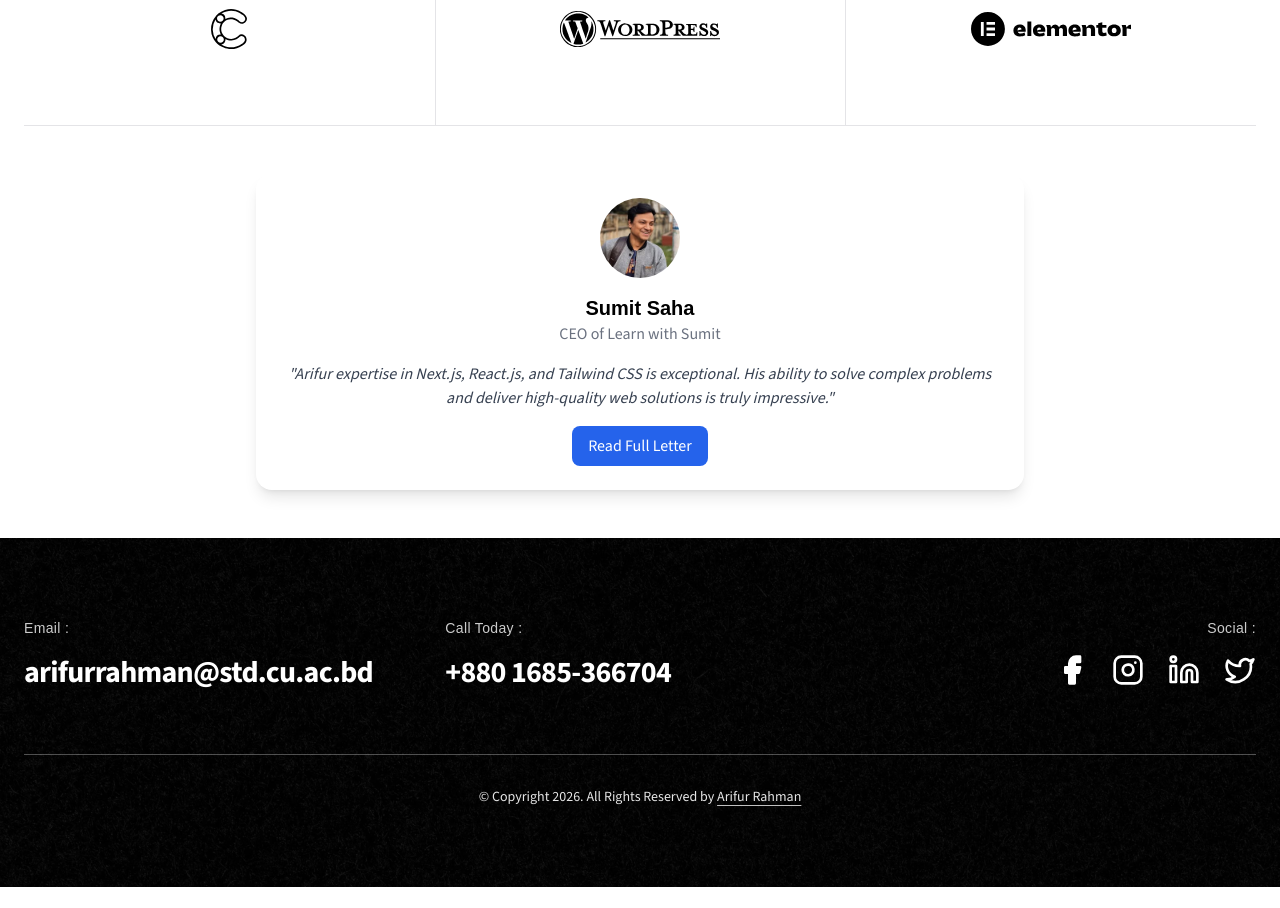
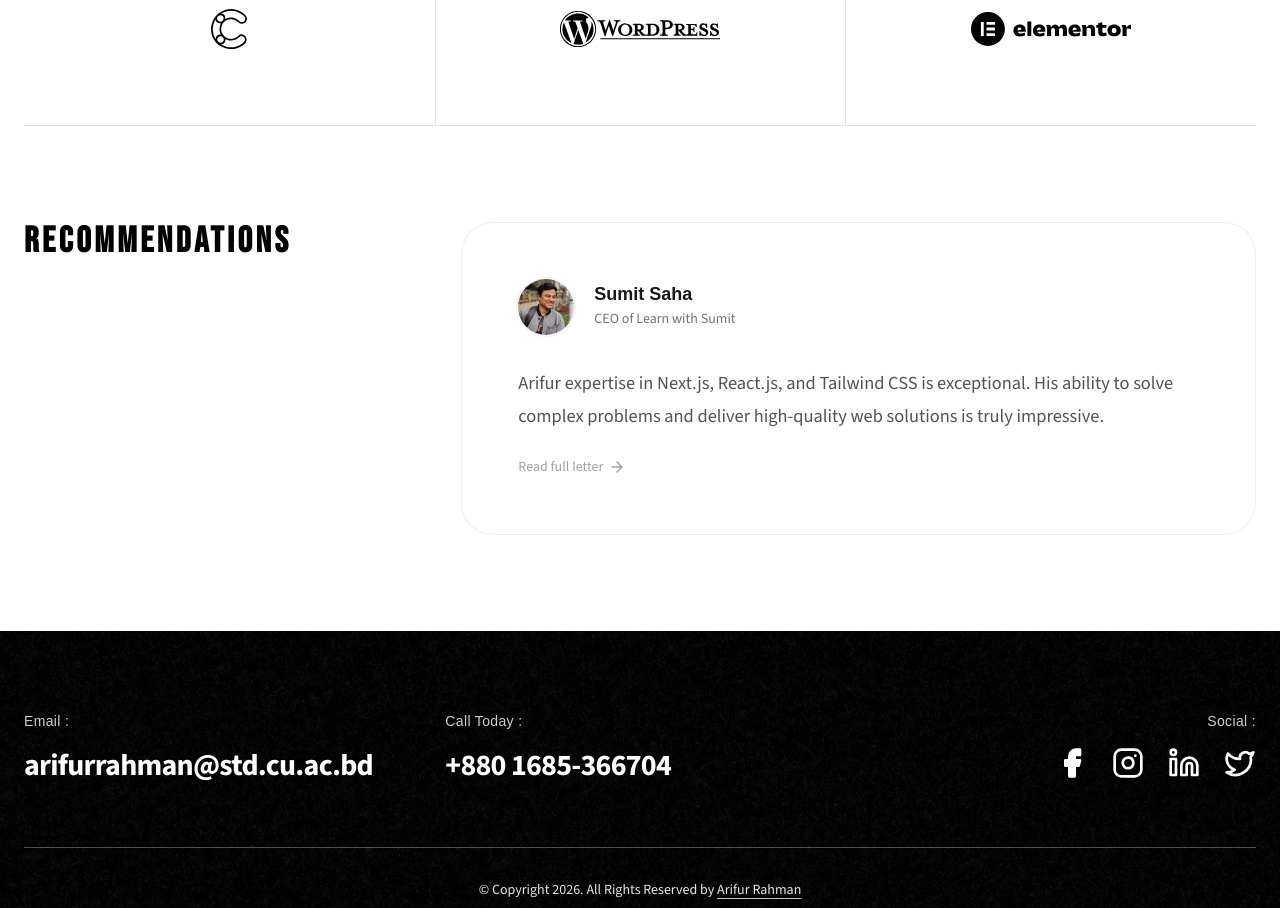
Before and after one commit to developerarif10/arifurrahman.xyz, a Next.js app: page /about in a window 1280 px wide. Shown: the part 1300-2208 px from the top of the page. Before the commit the page ends 2187 px from the top, so only its background shows below. Built offline with nearby package versions, Linux system fonts and the light colour scheme; a web font is replaced by a local one.

Commit message:
update the recommendation letter card

```diff
--- a/app/about/_components/recommendation.jsx
+++ b/app/about/_components/recommendation.jsx
@@ -1,29 +1,80 @@
+import Image from "next/image";
 import Link from "next/link";
+
+const realRecommendations = [
+  {
+    id: 1,
+    name: "Sumit Saha",
+    role: "CEO of Learn with Sumit",
+    image: "/images/sumit.jpg",
+    recommenderlink: 'https://learnwithsumit.com/',
+    text: "Arifur expertise in Next.js, React.js, and Tailwind CSS is exceptional. His ability to solve complex problems and deliver high-quality web solutions is truly impressive.",
+    link: "/others/recommendation-letter.pdf",
+    linkText: "Read Full Letter"
+  }
+];
 
 const Recommendation = () => {
   return (
-    <section className=" py-12 px-6 text-center">
-      <div className="max-w-3xl mx-auto  p-6 rounded-2xl shadow-lg">
-        <img
-          src="/images/sumit.jpg"
-          alt="Expert Name"
-          className="mx-auto w-20 h-20 rounded-full mb-4"
+    <section className="w-full py-24 px-4 md:px-6 bg-white">
+      <div className="max-w-7xl mx-auto">
+        <div className="grid grid-cols-1 lg:grid-cols-12 gap-12 lg:gap-20">
+
+          <div className="lg:col-span-4">
+             <h3 className="text-4xl font-semibold uppercase tracking-widest font-bebas mb-4">
+          RECOMMENDATIONS
+        </h3>
+          </div>
+
+          {/* Right Side - Cards */}
+          <div className="lg:col-span-8 flex flex-col gap-8">
+            {realRecommendations.map((rec) => (
+              <div
+                key={rec.id}
+                className="group relative bg-white p-10 md:p-14 rounded-[2rem] w-full border border-neutral-200/60 hover:border-neutral-300 transition-colors duration-500 hover:shadow-[0_20px_40px_-15px_rgba(0,0,0,0.05)]"
+              >
+                <div className="flex items-start gap-5 mb-8">
+                  <div className="relative w-14 h-14 shrink-0 overflow-hidden rounded-full ring-2 ring-neutral-100">
+                    <Image
+                      src={rec.image}
+                      alt={rec.name}
+                      fill
+                      className="object-cover"
                     />
-        <h3 className="text-xl font-semibold">Sumit Saha</h3>
-        <p className="text-gray-500">CEO of Learn with Sumit</p>
-        <blockquote className="mt-4 italic text-gray-700">
-          "Arifur expertise in Next.js, React.js, and Tailwind CSS is
-          exceptional. His ability to solve complex problems and deliver
-          high-quality web solutions is truly impressive."
-        </blockquote>
+                  </div>
+                  <div className="pt-1">
+                    <h3 className="text-lg font-semibold text-neutral-900 leading-tight">
+                      {rec.name}
+                    </h3>
+                    <Link href={rec.recommenderlink} className="hover:underline text-neutral-500 text-sm mt-1 font-medium">
+                      {rec.role}
+                    </Link>
+                  </div>
+                </div>
+
+                <div className="space-y-6">
+                  <p className="text-neutral-600 text-[1.15rem] leading-[1.8] font-light">
+                    {rec.text}
+                  </p>
+
+                  {rec.link && (
                     <Link
-          href="/others/recommendation-letter.pdf"
-          className="mt-4 inline-block bg-blue-600 text-white px-4 py-2 rounded-lg hover:bg-blue-700 transition"
+                      href={rec.link}
                       target="_blank"
                       rel="noopener noreferrer"
+                      className="inline-flex items-center gap-2 text-sm font-medium text-neutral-400 hover:text-neutral-900 transition-colors mt-2 group/link"
                     >
-          Read Full Letter
+                      Read full letter
+                      <svg width="12" height="12" viewBox="0 0 12 12" fill="none" xmlns="http://www.w3.org/2000/svg" className="transform transition-transform group-hover/link:translate-x-1">
+                        <path d="M1 6H11M11 6L6 1M11 6L6 11" stroke="currentColor" strokeWidth="1.5" strokeLinecap="round" strokeLinejoin="round"/>
+                      </svg>
                     </Link>
+                  )}
+                </div>
+              </div>
+            ))}
+          </div>
+        </div>
       </div>
     </section>
   );
--- a/app/about/page.js
+++ b/app/about/page.js
@@ -15,12 +15,9 @@ export default function AboutPage() {
         <AboutMe />
       </div>
       <TechStack />
-
-      <div className="max-w-4xl mx-auto px-6">
-        <section aria-label="Client Recommendations">
-          <Recommendation />
-        </section>
-      </div>
+      <section aria-label="Client Recommendations">
+        <Recommendation />
+      </section>
     </section>
   );
 }
```
Lines whose indentation alone changed are shown as unchanged.
